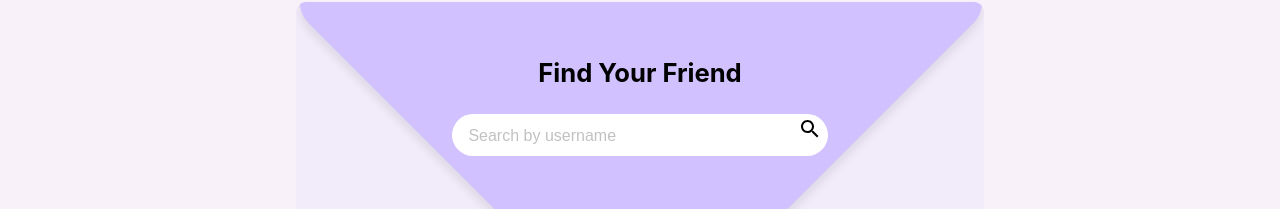
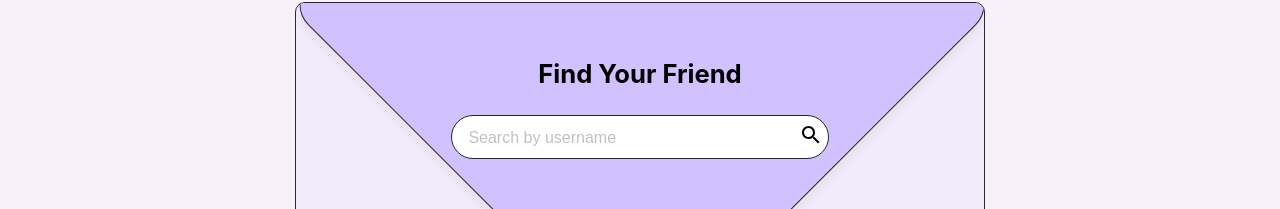
Before and after one commit to chanGomez/Frontend-Giftune, a React (Vite) app: page /search-page in a window 1280 px wide. Shown: the part 118-327 px from the top of the page. Built offline with nearby package versions, Linux system fonts and the light colour scheme; no server answers.

Commit message:
Style: Friends search page styled. icon is centred.

```diff
--- a/src/components/SearchPage/SearchPage.css
+++ b/src/components/SearchPage/SearchPage.css
@@ -22,6 +22,7 @@
   border-radius: 10px;
   position: relative;
   overflow: hidden;
+  border: 1px solid #282828;
 }
 
 .search-page-content::before {
@@ -30,13 +31,14 @@
   width: 500px;
   height: 500px;
   background-color: rgb(209, 193, 255);
+  border: 1px solid #282828;
   transform: rotate(45deg);
   top: -250px;
   left: 95px;
   bottom: 30px;
   z-index: 1;
   border-radius: 30px;
-  box-shadow: 5px 5px 10px rgba(0, 0, 0, 0.082);
+  box-shadow: 5px 5px 10px rgba(0, 0, 0, 0.052);
 }
 
 .search-page-content-background {
@@ -57,9 +59,10 @@
 }
 
 .search-box {
-  align-items: center;
+  display: flex;
   justify-content: center;
   text-align: center;
+  align-items: center;
   position: relative;
   z-index: 2;
 }
@@ -68,7 +71,7 @@
   font-family: inherit;
   font-size: inherit;
   background-color: #ffffff;
-  border: none;
+  border: 1px solid #282828;
   color: #646464;
   padding: 0.7rem 1rem;
   border-radius: 30px;
@@ -98,8 +101,8 @@
 
 .search-page-search-button {
   border: none;
+  margin: auto 0;
   background-color: #ffffff;
-  margin-top: 0.1em;
 }
 
 .search-page-search-button:hover {
```
